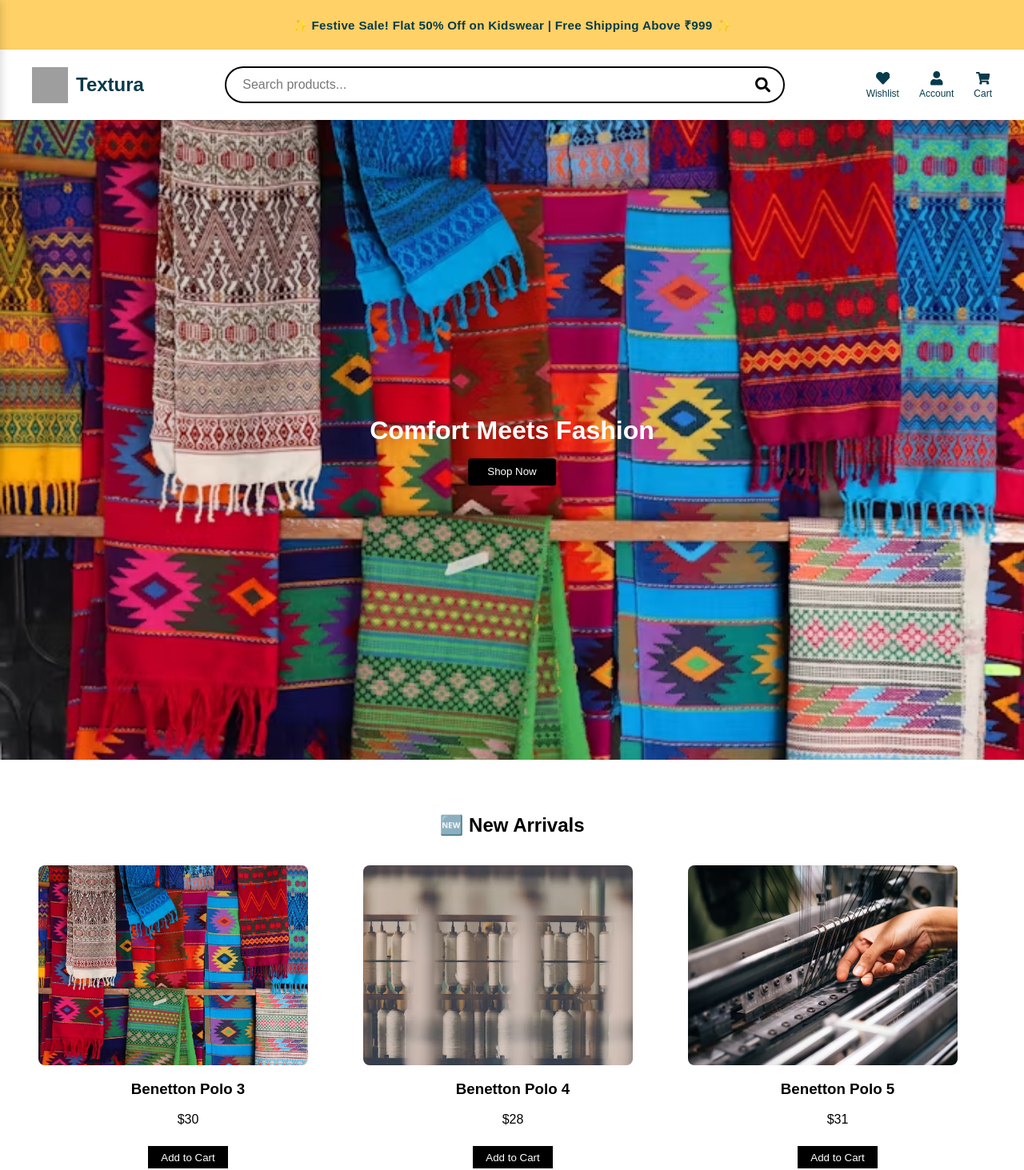
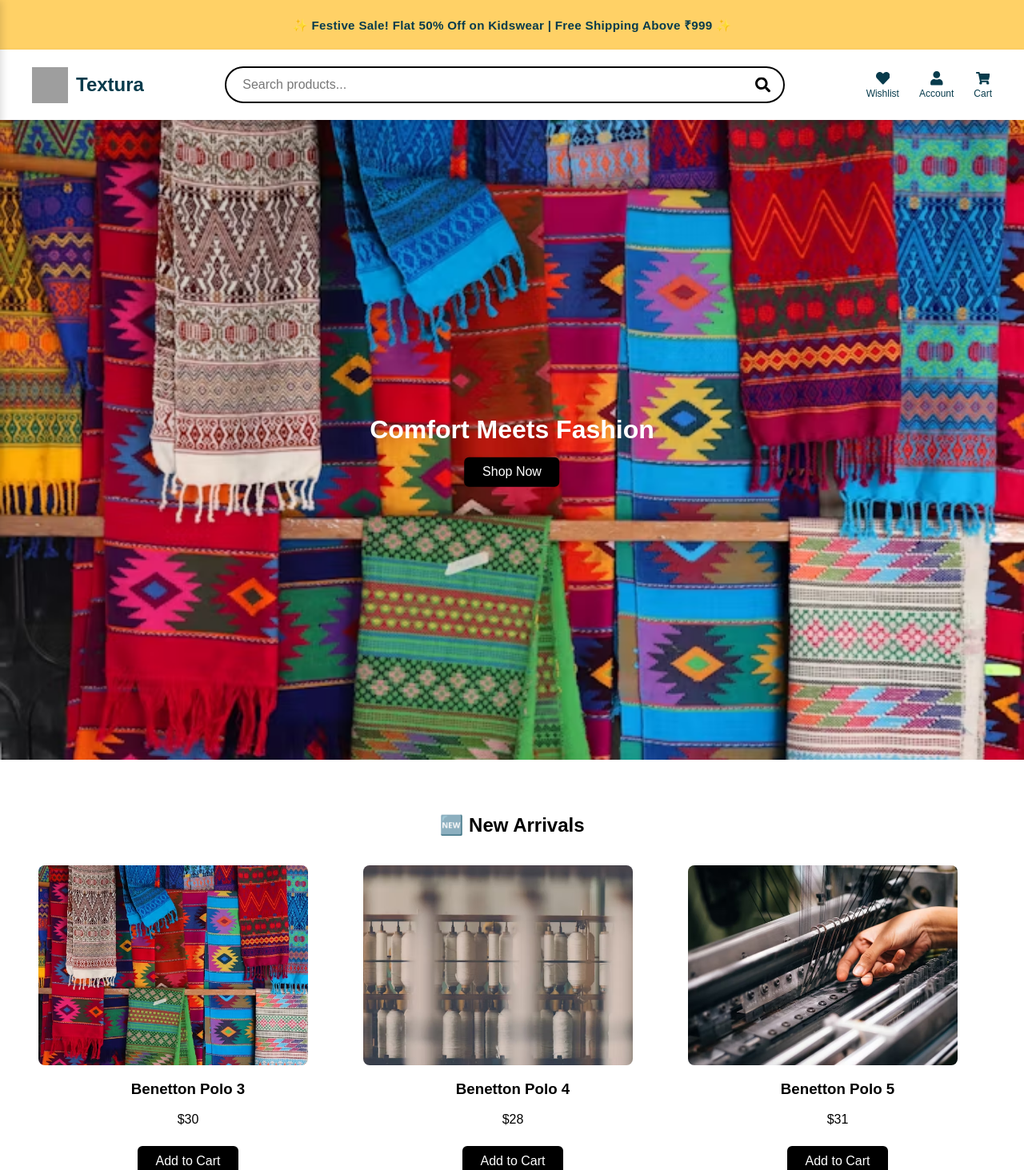
Before and after one commit to Hari-2812/textura, a React (Create React App) app in the folder textura/: page / in a window 1280 px wide. Shown: the top 1463 px of the page at 80% size. Built offline with nearby package versions, Linux system fonts and the light colour scheme; grey boxes are pictures that could not be loaded.

Commit message:
Completed ui

```diff
--- a/textura/src/components/Newsletter.jsx
+++ b/textura/src/components/Newsletter.jsx
@@ -7,7 +7,7 @@ const Newsletter = () => {
       <p>Get exclusive deals and updates.</p>
       <div className="newsletter-input">
         <input type="email" placeholder="Enter your email" />
-        <button>Subscribe</button>
+        <button className="subscribe-btn">Subscribe</button>
       </div>
     </section>
   );
--- a/textura/src/index.css
+++ b/textura/src/index.css
@@ -62,20 +62,22 @@ html, body {
 }
 
 .hero-text button {
-  padding: 0.6rem 1.5rem;
-  background: black;
+  padding: 0.6rem 1.4rem;     /* ✅ matches all other buttons */
+  border: none;
+  border-radius: 6px;         /* ✅ same rounded style */
+  background-color: black;
   color: white;
-  border: none;
-  border-radius: 4px;
+  font-size: 1rem;            /* ✅ uniform text size */
   cursor: pointer;
-  transition: 0.3s ease;
+  transition: all 0.3s ease;  /* ✅ smooth hover transition */
 }
 
+.hero-text button:hover {
+  background-color: white;    /* ✅ invert background */
+  color: black;               /* ✅ invert text */
+  border: 1px solid black;    /* ✅ adds subtle border for better contrast */
+}
 
-.hero-text button:hover {
-  background: white;
-  color: black;
-}
 
 /* PRODUCT SLIDER */
 .product-slider {
@@ -97,12 +99,20 @@ html, body {
 
 .product-card button {
   margin-top: 0.5rem;
-  padding: 0.4rem 1rem;
-  background: black;
+  padding: 0.6rem 1.4rem;   /* ✅ updated to match .buy-btn */
+  border: none;
+  border-radius: 6px;       /* ✅ added rounded corners */
+  background-color: black;
   color: white;
-  border: none;
+  font-size: 1rem;          /* ✅ same text size */
   cursor: pointer;
+  transition: background 0.3s ease; /* ✅ smooth hover transition */
 }
+
+.product-card button:hover {
+  background-color: #333;   /* ✅ consistent hover effect */
+}
+
 
 /* ---------- CATEGORY SECTION ---------- */
 .category-section {
@@ -248,8 +258,21 @@ html, body {
   padding: 0.6rem;
   width: 250px;
   margin-right: 0.5rem;
+
 }
-
+.subscribe-btn{
+  padding: 0.6rem 1.4rem;
+  border: none;
+  border-radius: 2px;
+  background-color: black;
+  color: white;
+  font-size: 1rem;
+  cursor: pointer;
+  transition: background 0.3s ease;
+}
+.subscribe-btn:hover {
+  background-color: #333;
+}
 /* FOOTER */
 .footer {
   background: black;
```
